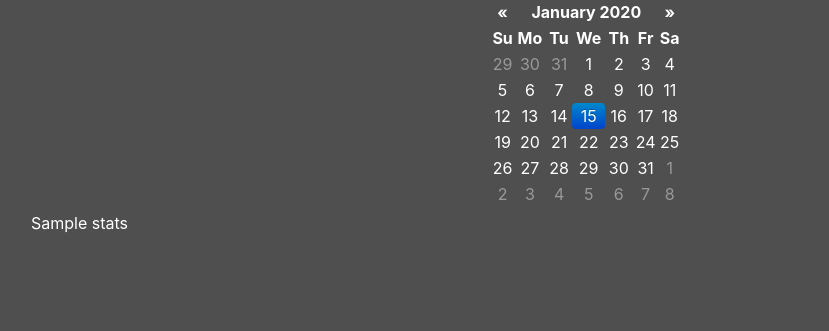
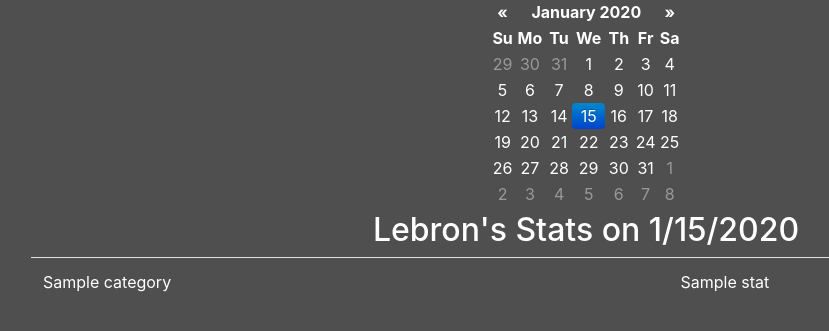
Before and after one commit to mmuldo/lebron-career-stats, a Flask app: template templates/stats_page.html in a window 1280 px wide. Shown: the part 117-448 px from the top of the page, without its empty margins (54-883 px from the left). Run offline with Flask 2, Linux system fonts and the light colour scheme; the template is opened without the code that fills it: most values are stand-ins (such as "Sample title", 1, 10 or a date in 2020); parts of the project's set-up code (start-up, migrations or seed data) failed here and were passed over; some libraries are stand-ins or nearby versions.

Commit message:
stats formatting

```diff
--- a/templates/stats_page.html
+++ b/templates/stats_page.html
@@ -3,7 +3,23 @@
 {% block content %}
 <center>
     <h1>{% block title %}Stats{% endblock %}</h1>
-    <div  id="datepicker" data-date={{date.month}}"/"{{date.day}}"/"{{date.year}}> </div>
+    <div  id="datepicker" data-date={{date.month}}"/"{{date.day}}"/"{{date.year}}>
+    </div>
+    <h2>Lebron's Stats on {{date.month}}/{{date.day}}/{{date.year}}</h2>
+    {% if stats != None %}
+    <table class="table">
+      <tbody style="color: white;">
+        {% for category, stat in stats.items() %}
+        <tr>
+          <td>{{ category }}</td>
+          <td>{{ stat }}</td>
+        </tr>
+        {% endfor %}
+      </tbody>
+    </table>
+    {% else %}
+    <h3>No game</h3>
+    {% endif %}
 </center>
     <!-- <div class="container"> -->
     <!--   <div class="row"> -->
@@ -19,7 +35,6 @@
     <!--     </div> -->
     <!--   </div> -->
     <!-- </div> -->
-    {{ stats }}
 {% endblock %}
 
 {% block scripts %}
--- a/utils/stats.py
+++ b/utils/stats.py
@@ -72,7 +72,7 @@ class PlayerStats:
         -------
         dict of stats or None if there was no game for the player on that date.
         """
-        if date.month > 7:
+        if date.month > 7 and date.year != 2020:
             year_str = str(date.year) + '-' + str(date.year + 1)[-2:]
             year = date.year + 1
         else:
@@ -82,7 +82,7 @@ class PlayerStats:
 
         try:
             boxscore = team_schedule(date).boxscore
-        except ValueError:
+        except:
             return None
 
         for player in boxscore.away_players + boxscore.home_players:
```
